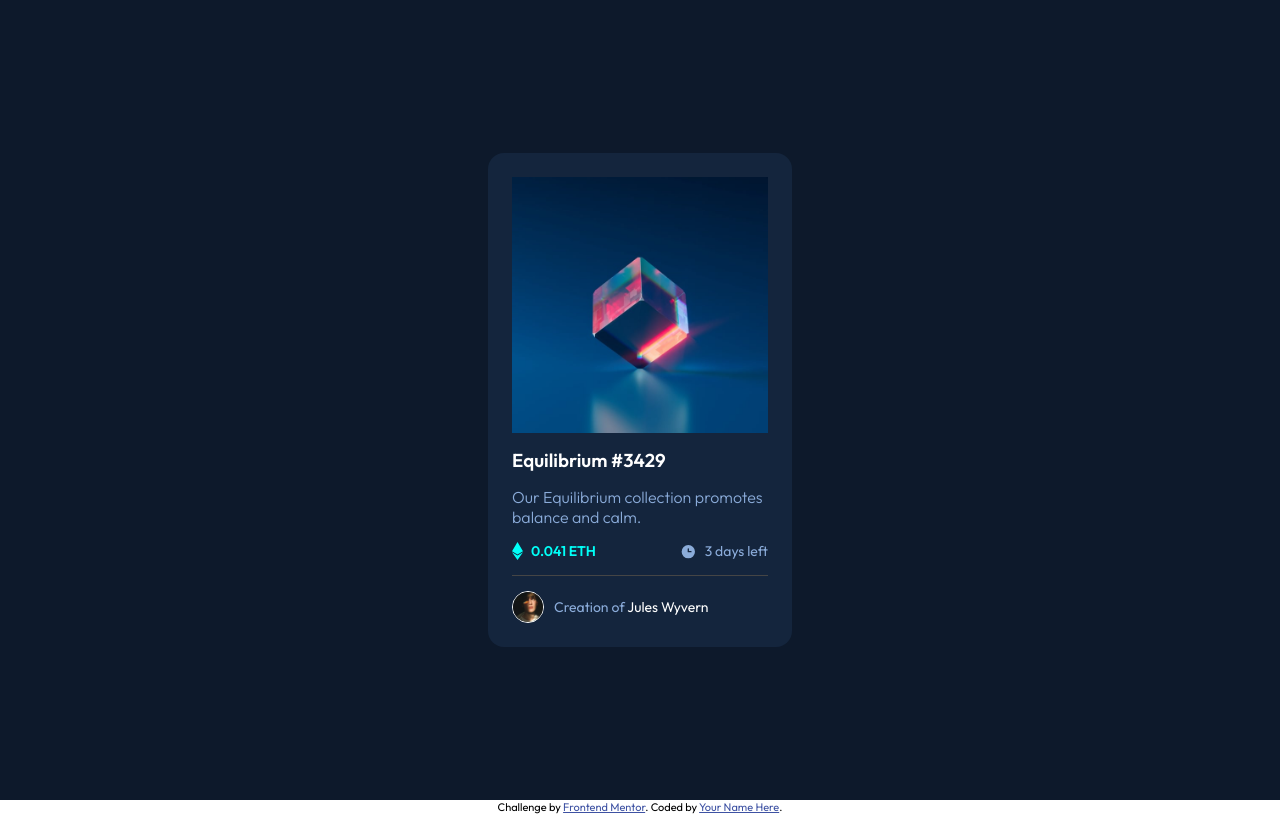
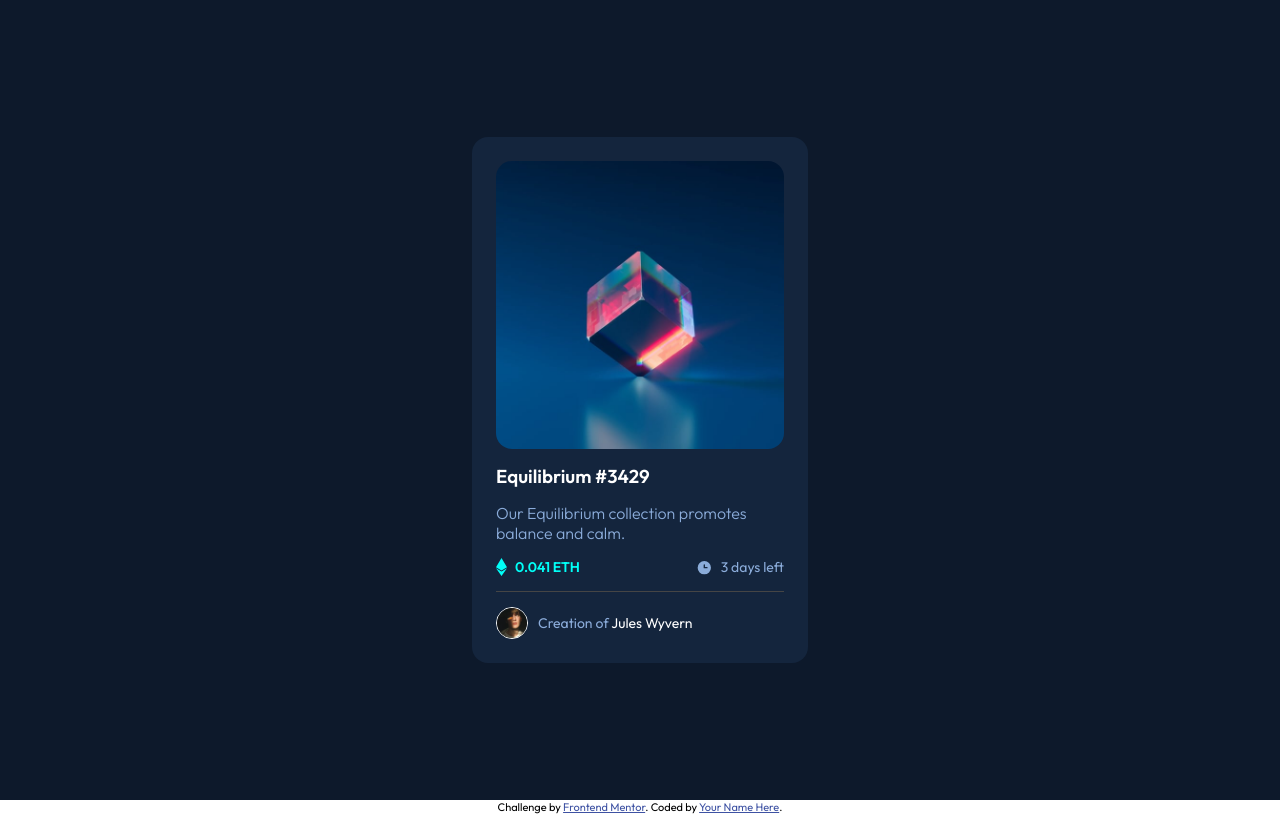
Before and after one commit to shalexandeer/NFT-preview-card-component, a plain HTML site: page nft-preview-card-component-main/index.html in a window 1280 px wide. Drawn offline with Linux system fonts and the light colour scheme.

Commit message:
Update styles.css

```diff
--- a/nft-preview-card-component-main/styles.css
+++ b/nft-preview-card-component-main/styles.css
@@ -16,7 +16,7 @@ body{
 }
 .container{
     background: hsl(216, 50%, 16%);
-    width: 19rem;
+    width: 21rem;
     padding: 24px;
     border-radius: 16px;
 }
@@ -33,6 +33,7 @@ body{
     display: block;
     width: 100%;
     height: auto;
+    border-radius: 16px;
 }
 .overlay {
     position: absolute;
```
